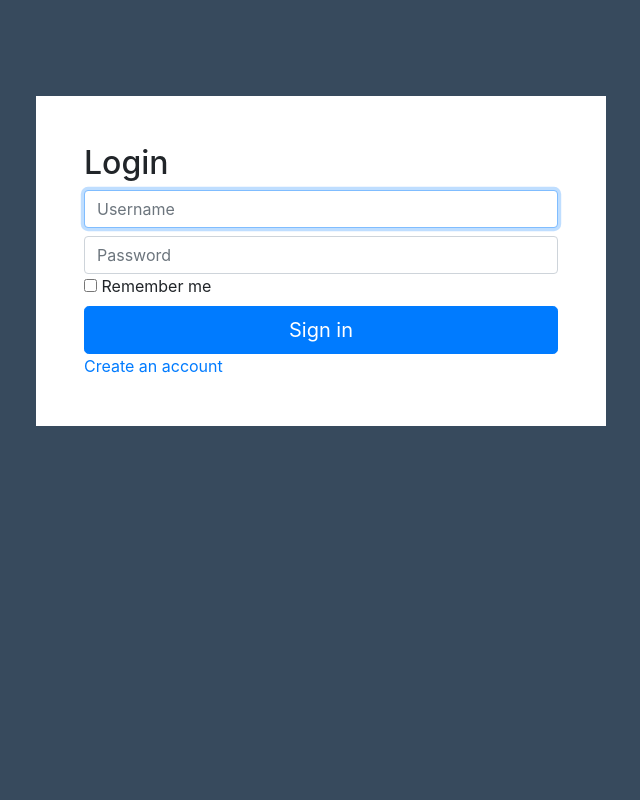
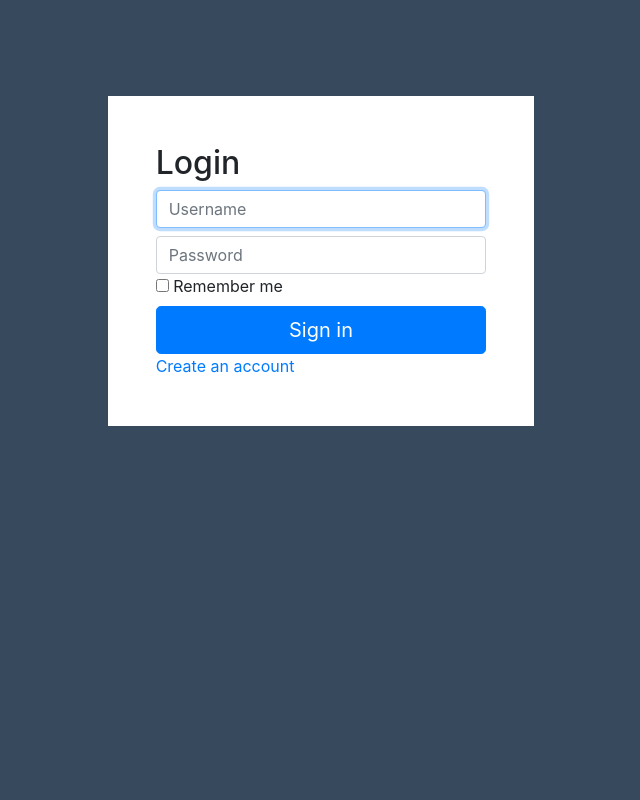
Before and after one commit to TheDemocracyFoundation/epitome-django, a Django app: page /user/login in a window 1280 px wide. Shown: the whole page, without its empty margins (319-959 px from the left). Run offline with Django 3.2, Linux system fonts and the light colour scheme; some libraries are stand-ins or nearby versions.

Commit message:
seperating html files to partial fragments - base html now contains the base files used in every page - forms now render properly - forms still don't function properly. Upon registration login method is activated. (TODO)

```diff
--- a/Propylaea/forms.py
+++ b/Propylaea/forms.py
@@ -9,8 +9,7 @@ class LoginForm(ModelForm):
         model = User
         fields = ('username', 'password')
         widgets = {
-			#'email' : forms.EmailInput(attrs={'name': 'Email', 'required': True}),
-			'username' : forms.TextInput(attrs={'name': 'name', 'required': True}),
+			'username' : forms.TextInput(attrs={'name': 'login-name', 'required': True}),
 			'password' : forms.PasswordInput(attrs={'max_length': '64', 'name': 'password', 'required': True}),
         }
 
@@ -19,7 +18,7 @@ class SignUpForm(ModelForm):
         model = User
         fields = ('username', 'email', 'password')
         widgets = {
-			'username' : forms.TextInput(attrs={'name': 'name', 'required': True}),
-			'email' : forms.EmailInput(attrs={'name': 'email', 'required': True}),
-			'password' : forms.PasswordInput(attrs={'name': 'password', 'required': True}),
-        }
+			'username' : forms.TextInput(attrs={'class':'form-control','name': 'name', 'required': True}),
+			'email' : forms.EmailInput(attrs={'class':'form-control mt-2','name': 'email', 'required': True}),
+			'password' : forms.PasswordInput(attrs={'class':'form-control mt-2','name': 'password', 'required': True}),
+       }
--- a/Propylaea/templates/Propylaea/login.html
+++ b/Propylaea/templates/Propylaea/login.html
@@ -1,27 +1,15 @@
-<!DOCTYPE html> {% load staticfiles %}
-<html>
+{% extends 'partials/base.html' %}
+	{% load static %}
+	{% block content %}
 
-<head>
-	<!-- Meta Data -->
-	<meta charset="utf-8">
-	<meta http-equiv="X-UA-Compatible" content="IE=edge,chrome=1">
-	<meta name="description" content="">
-	<meta name="viewport" content="width=device-width">
-	<title></title>
-	<!-- Stylesheets -->
-	<link rel="stylesheet" href="{% static "vendors/bootstrap/dist/css/bootstrap.min.css"%}">
-	<link rel="stylesheet" href="{% static "resources/css/style.css"%}">
-	<style>.content {display: none;}#login {display: block;}
-	</style>
-</head>
-
-<body class="bg-main">
-	<div class="container mt-5 pt-5">
-		<div class="row justify-content-center align-self-center">
-		<div class="col col-lg-6 bg-white pt-5 pl-5 pr-5">
-			<div id="login" class="content">
+	<div class="container-fluid bg-main" style="height: 100vh">
+	<div class="pt-5 ">
+		<div class="row mt-5 justify-content-center align-self-center">
+		<div class="col col-lg-4 bg-white pt-5 pl-5 pr-5">
+			<div id="login" class="login-content">
 				<form class="form-signin" method="post">
-					<h2 class="form-signin-heading">Login</h2> {% csrf_token %}
+					<h2 class="form-signin-heading">Login</h2>
+					{% csrf_token %}
 					<label for="inputEmail" class="sr-only">Username</label>
 					<input type="text" id="username" class="form-control" placeholder="Username" name="username" required autofocus>
 					<label for="inputPassword" class="sr-only">Password</label>
@@ -36,16 +24,17 @@
 			</div>
 		</div>
 		<div class="row justify-content-center align-self-center">
-		<div class="col col-lg-6 bg-white pb-5 pl-5 pr-5">
-			<div id="register" class="content">
+		<div class="col col-lg-4 bg-white pb-5 pl-5 pr-5">
+			<div id="register" class="login-content">
 				<form class="form-register" method="post">
-					<h2 class="form-signin-heading">Register</h2> {% csrf_token %}
+				{% csrf_token %}
+					<h2 class="form-signin-heading">Register</h2>
 					<label for="inputEmail" class="sr-only">Username</label>
-					<!--<input type="text" id="username" class="form-control" placeholder="Username" name="username" required autofocus>-->{{ SignUpForm.username }}
+					{{ SignUpForm.username }}
 					<label for="inputEmail" class="sr-only">Emain</label>
-					<!--<input type="password" id="inputPassword" class="form-control" placeholder="Password" name="password" required>-->{{ SignUpForm.email }}
+					{{ SignUpForm.email }}
 					<label for="inputPassword" class="sr-only">Emain</label>
-					<!--<input type="password" id="inputPassword" class="form-control" placeholder="Password" name="password" required>-->{{ SignUpForm.password }}
+					{{ SignUpForm.password }}
 					<div class="checkbox">
 						<label>
 							<input type="checkbox" value="remember-me"> Remember me </label>
@@ -54,11 +43,12 @@
 				</form> <a href="#login" class="link" data-page="login">Already have an account Login here.</a> </div>
 			</div>
 		</div>
+		</div>
 	</div>
 	<!-- JavaScript -->
 	<script src="{% static "vendors/jquery/dist/jquery.min.js"%}"></script>
 	<script>
-		var content = $('.content')
+		var content = $('.login-content')
 			, links = $('.link');
 		links.on('click', function (e) {
 			e.preventDefault();
@@ -66,6 +56,4 @@
 			$($(this).attr('href')).show(); // show targetted content
 		})
 	</script>
-</body>
-
-</html>
+  {% endblock %}
--- a/static/resources/css/style.css
+++ b/static/resources/css/style.css
@@ -1,3 +1,4 @@
+/** Colors **/
 .bg-main{
 	background-color: #374A5D;
 }
@@ -5,3 +6,10 @@
 .bg-white{
 	background-color: azure;
 }
+
+/** End Colors **/
+
+/** Login **/
+.login-content {display: none;}
+
+#login {display: block;}
--- /dev/null
+++ b/templates/partials/base.html
@@ -0,0 +1,25 @@
+{% load static %}
+<!DOCTYPE html>
+<html>
+
+<head>
+	<!-- Meta Data -->
+	<meta charset="utf-8">
+	<meta http-equiv="X-UA-Compatible" content="IE=edge,chrome=1">
+	<meta name="description" content="">
+	<meta name="viewport" content="width=device-width">
+	<title></title>
+	<!-- Stylesheets -->
+	<link rel="stylesheet" href="{% static "vendors/bootstrap/dist/css/bootstrap.min.css"%}">
+	<link rel="stylesheet" href="{% static "resources/css/style.css"%}">
+</head>
+
+<body>
+	{% block content %}
+
+	{% endblock %}
+<!-- Scripts -->
+    <script src="{% static "vendors/jquery/dist/jquery.min.js"%}"></script>
+    <script src="{% static "vendors/bootstrap/dist/js/bootstrap.min.js"%}"></script>
+</body>
+</html>
```
Also changed, not shown: Eisegesis/templates/Eisegesis/index.html (+5 -21 lines), templates/home.html (+9 -27 lines).
